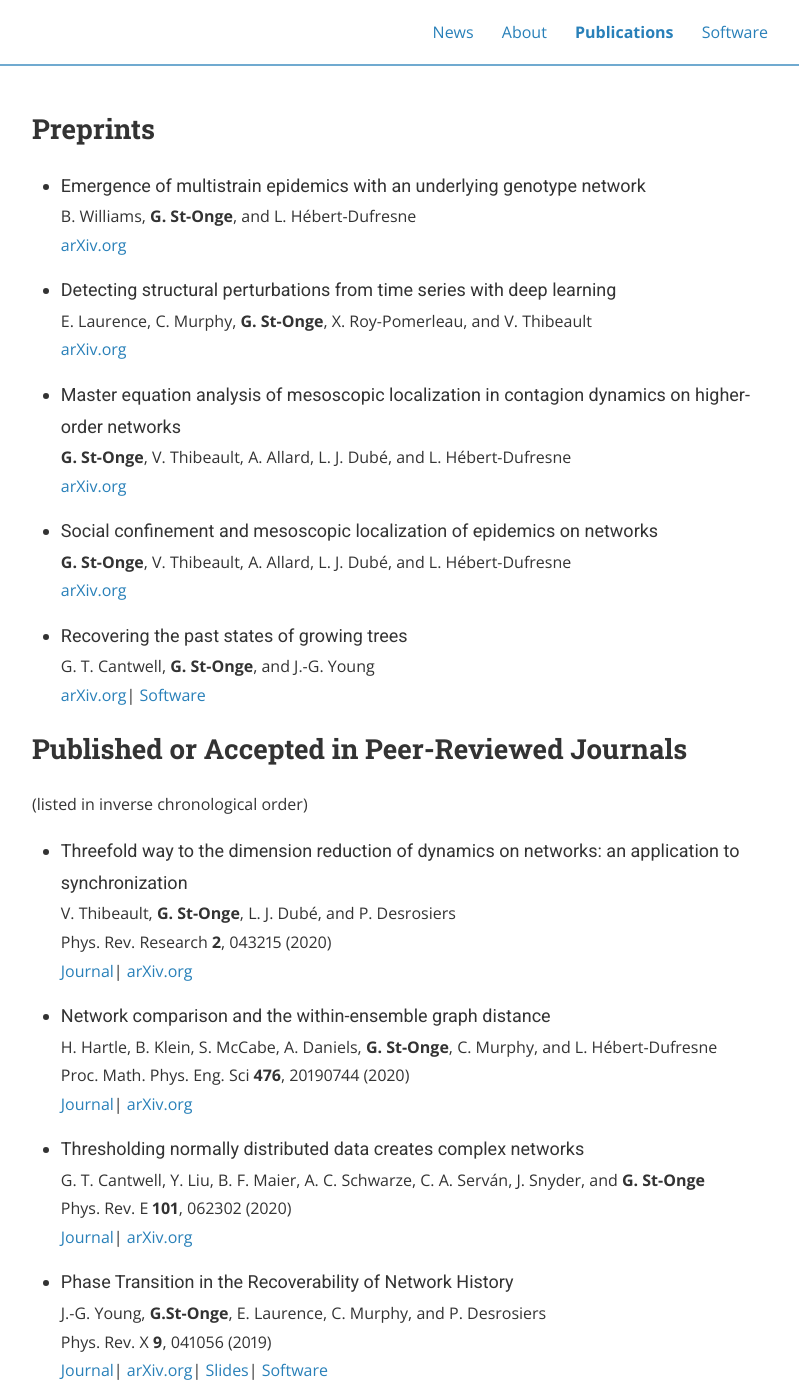
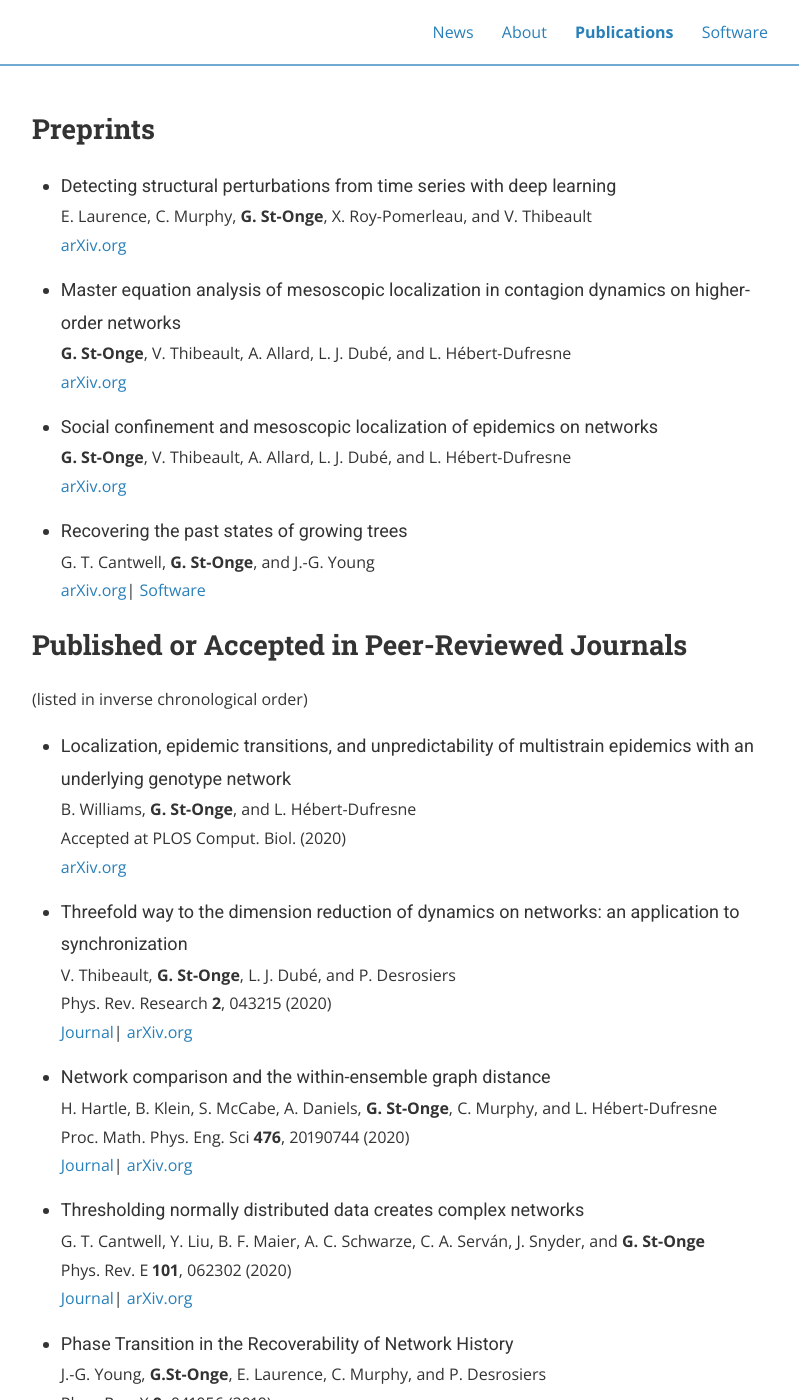
Before and after one commit to gstonge/gstonge.github.io, a Jekyll site: the page built from publications.md, in a window 1280 px wide and 1400 px high. Shown: the whole window, without its empty margins (240-1039 px from the left). Built offline with Jekyll 4.4.1, drawn with Linux system fonts in a browser that asks for light colours; nearby versions of some CDN libraries.

Commit message:
publication update

```diff
--- a/publications.md
+++ b/publications.md
@@ -7,12 +7,6 @@ permalink: /publications/
 
 ## Preprints
 
-
-
-* <span class="pub-title">Emergence of multistrain epidemics with an underlying genotype network</span><br>
-B. Williams, **G. St-Onge**, and L. Hébert-Dufresne
-<br>
-[arXiv.org](https://arxiv.org/abs/2007.07429)
 
 * <span class="pub-title">Detecting structural perturbations from time series with deep learning</span><br>
 E. Laurence, C. Murphy, **G. St-Onge**, X. Roy-Pomerleau, and V. Thibeault
@@ -40,6 +34,11 @@ G. T. Cantwell, **G. St-Onge**, and J.-G. Young
 ## Published or Accepted in Peer-Reviewed Journals
 
 <p>(listed in inverse chronological order)</p>
+
+* <span class="pub-title">Localization, epidemic transitions, and unpredictability of multistrain epidemics with an underlying genotype network</span><br>
+B. Williams, **G. St-Onge**, and L. Hébert-Dufresne <br>
+Accepted at PLOS Comput. Biol. (2020) <br>
+[arXiv.org](https://arxiv.org/abs/2007.07429)
 
 * <span class="pub-title">Threefold way to the dimension reduction of dynamics on networks: an application to synchronization</span><br>
  V. Thibeault, **G. St-Onge**, L. J. Dubé, and P. Desrosiers <br>
```
Also changed, not shown: 1 other file.
